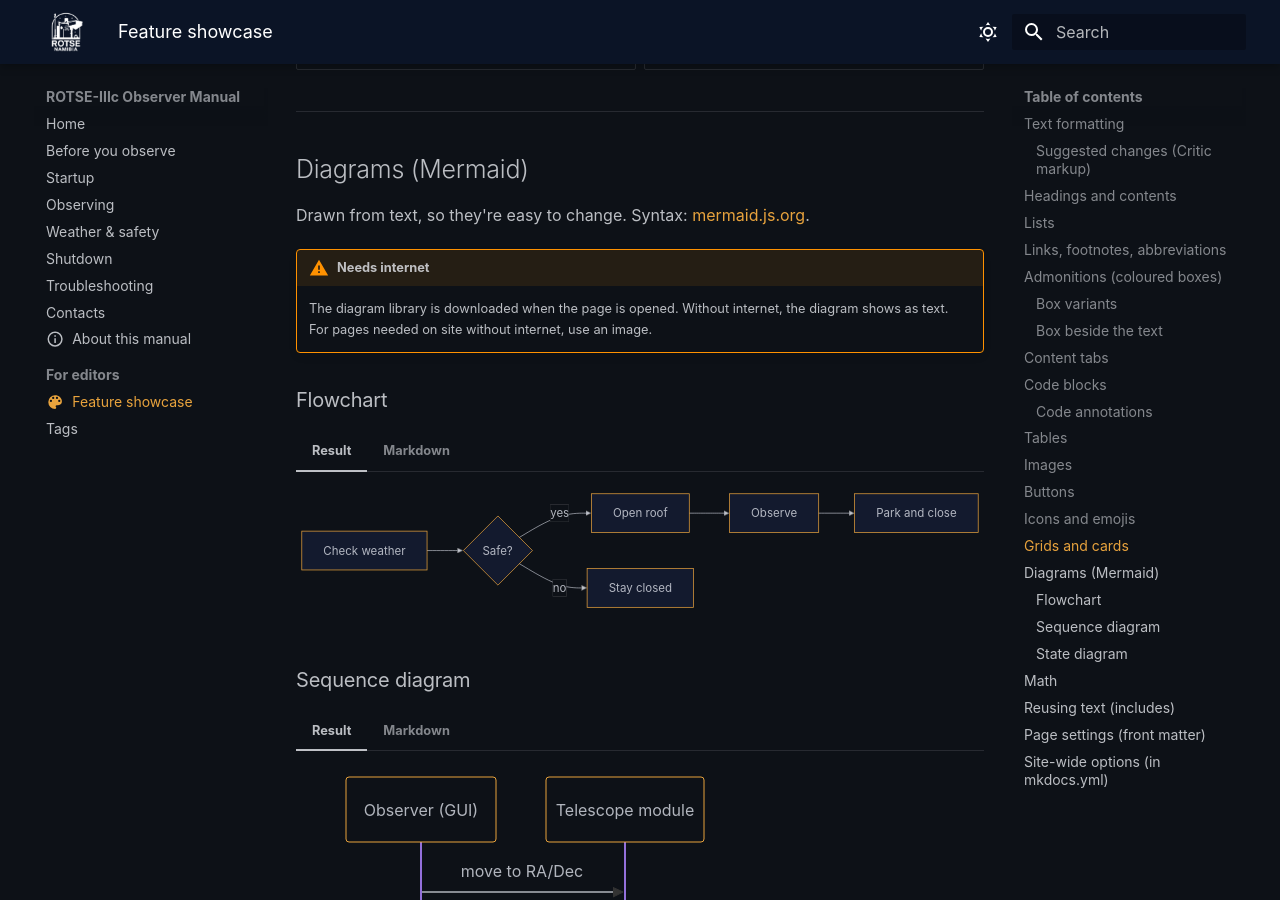
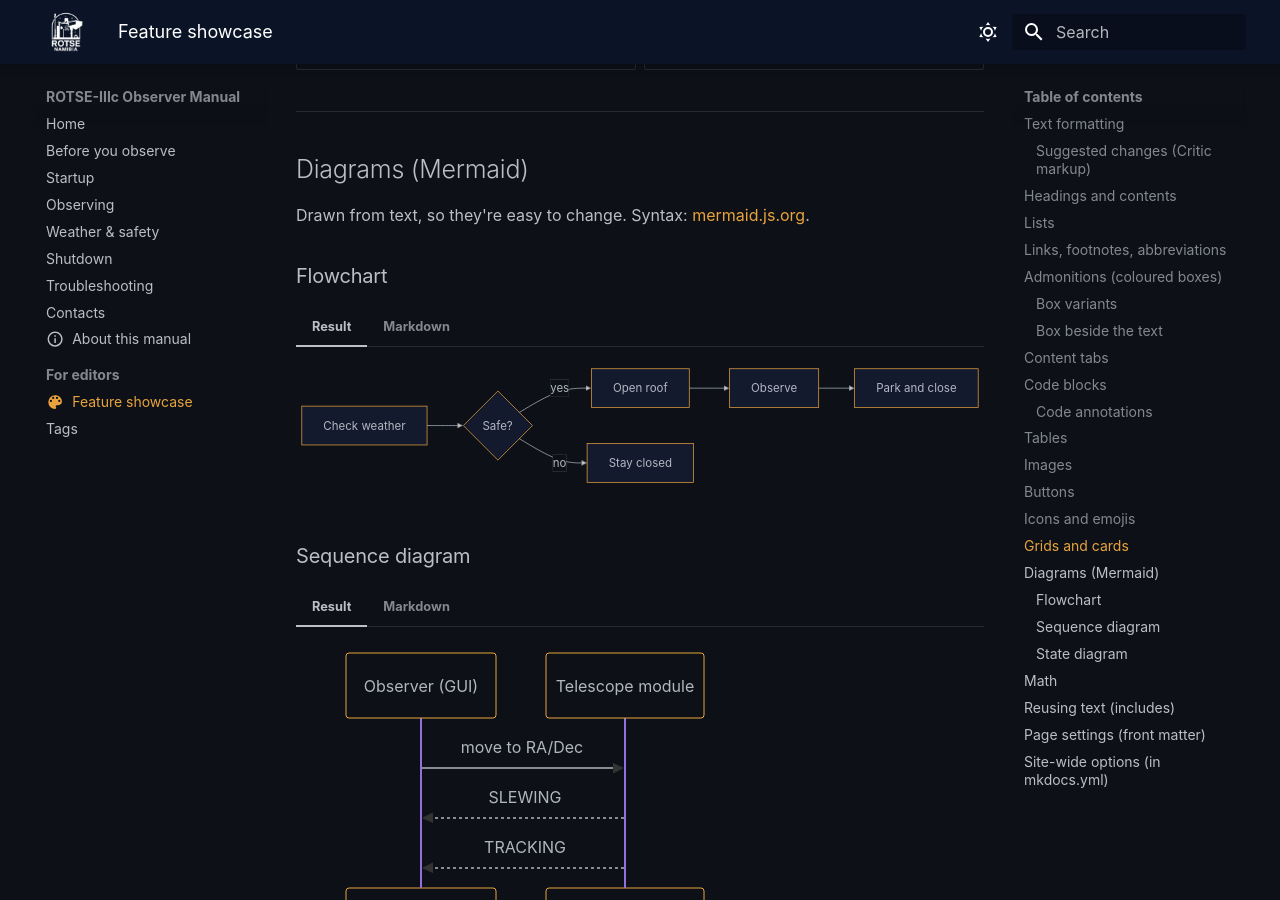
Before and after one commit to ROTSEIIIc/rotse-observer-manual, an MkDocs documentation site: the page built from docs/editors/features.md, in a window 1280 px wide and 900 px high, scrolled down 8242 px. Built offline with MkDocs 1.6.1 and Material for MkDocs 9.7.7, drawn with Linux system fonts in a browser that asks for light colours; emoji names are drawn with the system emoji font; some of the changed text lies outside the part shown.

```diff
--- a/docs/editors/features.md
+++ b/docs/editors/features.md
@@ -570,10 +570,6 @@ Good for overview pages, like the home page.
 Drawn from text, so they're easy to change. Syntax:
 [mermaid.js.org](https://mermaid.js.org/intro/).
 
-!!! warning "Needs internet"
-    The diagram library is downloaded when the page is opened. Without internet, the
-    diagram shows as text. For pages needed on site without internet, use an image.
-
 ### Flowchart
 
 === "Result"
@@ -658,10 +654,6 @@ Mermaid also does pie charts, Gantt charts (e.g. a night plan), timelines and mo
 
 ## Math
 
-!!! warning "Needs internet"
-    Like diagrams, MathJax is downloaded when the page opens. Without internet you see the
-    raw TeX.
-
 === "Result"
 
     Inline: the airmass is roughly \(X \approx \sec z\).
@@ -752,7 +744,3 @@ comments: remove the `#` to try them.
 | Blog plugin | `plugins: blog` | Blog section, e.g. a night log or news for observers | off |
 | Social cards | `plugins: social` | Preview images for links (needs extra system libraries) | off |
 | Language | `theme.language: de` | Interface in another language | `en` |
-
-!!! tip "Offline use on site"
-    For a site that must work fully without internet, look at the `offline` and `privacy`
-    plugins first: together they make Mermaid and math work without a connection too.
```
Also changed, not shown: other parts of docs/editors/features.md (+1 -1 lines), README.md (+2 -8 lines), mkdocs.yml (+5 -4 lines).
